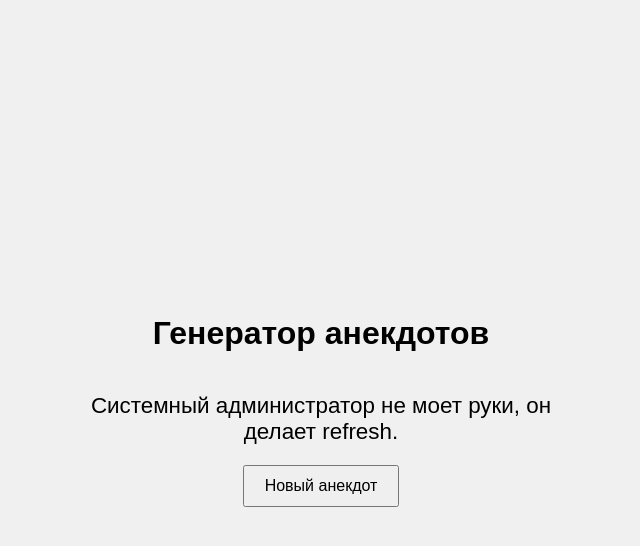
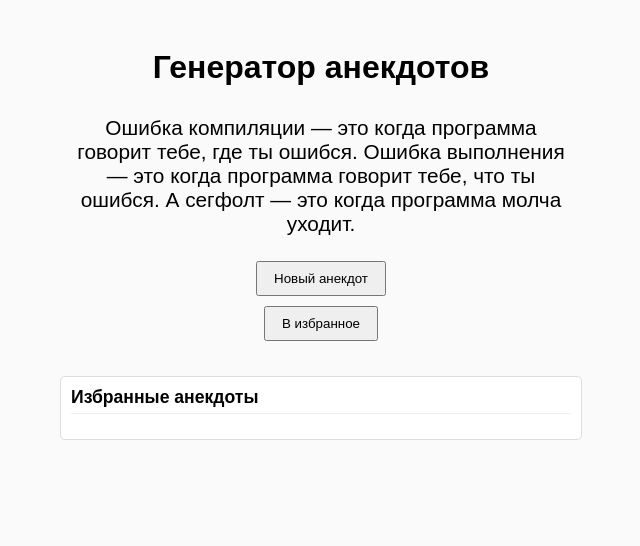
Before and after one commit to compmaster2x/joke-generator, a plain HTML site: page jokes_gen/index.html in a window 1280 px wide. Both pictures are taken after a click on the button "Новый анекдот". Shown: the whole page, without its empty margins (319-959 px from the left). Drawn offline with Linux system fonts and the light colour scheme.

Commit message:
favorites feature added

```diff
--- a/jokes_gen/index.html
+++ b/jokes_gen/index.html
@@ -2,52 +2,22 @@
 <html lang="ru">
 <head>
   <meta charset="UTF-8" />
-  <meta name="viewport" content="width=device-width, initial-scale=1.0">
+  <meta name="viewport" content="width=device-width, initial-scale=1.0" />
   <title>Генератор анекдотов</title>
-  <style>
-    body {
-      font-family: sans-serif;
-      display: flex;
-      flex-direction: column;
-      align-items: center;
-      justify-content: center;
-      height: 100vh;
-      margin: 0;
-      background: #f0f0f0;
-    }
-    #joke {
-      font-size: 1.4em;
-      margin: 20px;
-      text-align: center;
-      max-width: 500px;
-    }
-    button {
-      padding: 10px 20px;
-      font-size: 1em;
-      cursor: pointer;
-    }
-  </style>
+  <link rel="stylesheet" href="style.css" />
 </head>
 <body>
-
   <h1>Генератор анекдотов</h1>
   <div id="joke">Нажми кнопку, чтобы получить анекдот!</div>
-  <button onclick="generateJoke()">Новый анекдот</button>
+  <button id="generateBtn">Новый анекдот</button>
+  <button id="addFavoriteBtn">В избранное</button>
 
-  <script>
-    const jokes = [
-      "Встречаются два программиста. Один другому: «Ты знаешь, я свою жену в Git добавил… Теперь всегда могу откатить!»",
-      "Программисты делятся на два типа: те, кто делает бэкап, и те, кто будет делать бэкап.",
-      "Системный администратор не моет руки, он делает refresh.",
-      "— Пап, а почему солнце всходит на востоке?\n— Работает, не трогай!",
-      "Ошибка компиляции — это когда программа говорит тебе, где ты ошибся. Ошибка выполнения — это когда программа говорит тебе, что ты ошибся. А сегфолт — это когда программа молча уходит."
-    ];
+  <div id="favorites">
+    <h2>Избранные анекдоты</h2>
+    <div id="favoritesList"></div>
+  </div>
 
-    function generateJoke() {
-      const randomIndex = Math.floor(Math.random() * jokes.length);
-      document.getElementById('joke').textContent = jokes[randomIndex];
-    }
-  </script>
-
+  <!-- Скрипт подключается ВНИЗ, после всех элементов -->
+  <script type="module" src="script.js"></script>
 </body>
 </html>
--- a/jokes_gen/script.js
+++ b/jokes_gen/script.js
@@ -0,0 +1,29 @@
+const jokes = [
+  "Встречаются два программиста. Один другому: «Ты знаешь, я свою жену в Git добавил… Теперь всегда могу откатить!»",
+  "Программисты делятся на два типа: те, кто делает бэкап, и те, кто будет делать бэкап.",
+  "Системный администратор не моет руки, он делает refresh.",
+  "— Пап, а почему солнце всходит на востоке?\n— Работает, не трогай!",
+  "Ошибка компиляции — это когда программа говорит тебе, где ты ошибся. Ошибка выполнения — это когда программа говорит тебе, что ты ошибся. А сегфолт — это когда программа молча уходит."
+];
+
+let currentJoke = '';
+
+const jokeDiv = document.getElementById('joke');
+const generateBtn = document.getElementById('generateBtn');
+const addFavoriteBtn = document.getElementById('addFavoriteBtn');
+const favoritesList = document.getElementById('favoritesList');
+
+generateBtn.addEventListener('click', () => {
+  const randomIndex = Math.floor(Math.random() * jokes.length);
+  currentJoke = jokes[randomIndex];
+  jokeDiv.textContent = currentJoke;
+});
+
+addFavoriteBtn.addEventListener('click', () => {
+  if (currentJoke) {
+    const item = document.createElement('div');
+    item.className = 'favorite-item';
+    item.textContent = currentJoke;
+    favoritesList.appendChild(item);
+  }
+});
--- a/jokes_gen/style.css
+++ b/jokes_gen/style.css
@@ -0,0 +1,43 @@
+body {
+      font-family: sans-serif;
+      display: flex;
+      flex-direction: column;
+      align-items: center;
+      padding: 20px;
+      background: #fafafa;
+    }
+    h1 {
+      margin-bottom: 10px;
+    }
+    #joke {
+      font-size: 1.3em;
+      margin: 20px;
+      text-align: center;
+      max-width: 500px;
+    }
+    button {
+      padding: 8px 16px;
+      margin: 5px;
+      cursor: pointer;
+    }
+    #favorites {
+      margin-top: 30px;
+      max-width: 500px;
+      width: 100%;
+      background: #fff;
+      border: 1px solid #ddd;
+      padding: 10px;
+      border-radius: 5px;
+    }
+    #favorites h2 {
+      margin-top: 0;
+      font-size: 1.1em;
+      border-bottom: 1px solid #eee;
+      padding-bottom: 5px;
+    }
+    .favorite-item {
+      font-size: 0.95em;
+      margin-bottom: 8px;
+      padding-bottom: 4px;
+      border-bottom: 1px dashed #ccc;
+    }
```
